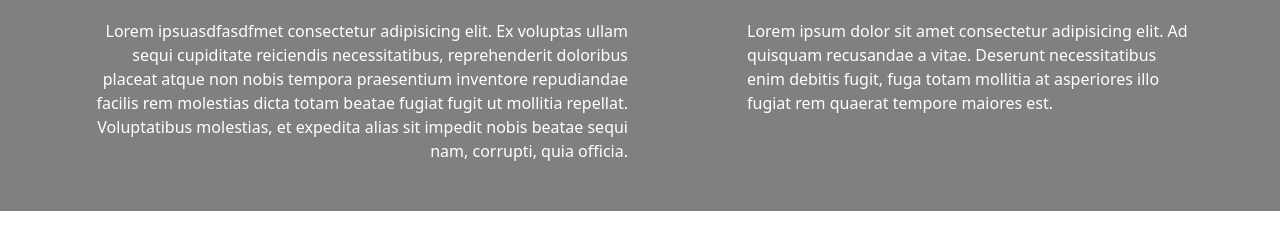
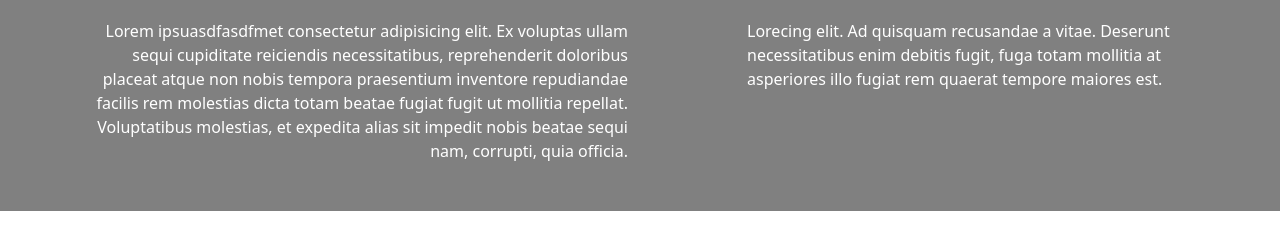
Before and after one commit to bisacoding/webdesign, a plain HTML site: page index.html in a window 1280 px wide. Shown: the part 117-350 px from the top of the page. Drawn offline with nearby package versions, Linux system fonts and the light colour scheme.

Commit message:
menganti

```diff
--- a/index.html
+++ b/index.html
@@ -23,7 +23,7 @@
                     Lorem ipsuasdfasdfmet consectetur adipisicing elit. Ex voluptas ullam sequi cupiditate reiciendis necessitatibus,  reprehenderit doloribus placeat atque non nobis tempora praesentium inventore repudiandae facilis rem molestias dicta totam beatae fugiat fugit ut mollitia repellat. Voluptatibus molestias, et expedita alias sit impedit nobis beatae sequi nam, corrupti, quia officia.
                 </div>
                 <div class="col-5 offset-1">
-                    Lorem ipsum dolor sit amet consectetur adipisicing elit. Ad quisquam recusandae a vitae. Deserunt necessitatibus enim debitis fugit, fuga totam mollitia at asperiores illo fugiat rem quaerat tempore maiores est.
+                    Lorecing elit. Ad quisquam recusandae a vitae. Deserunt necessitatibus enim debitis fugit, fuga totam mollitia at asperiores illo fugiat rem quaerat tempore maiores est.
                 </div>
             </div>
         </div>
```
